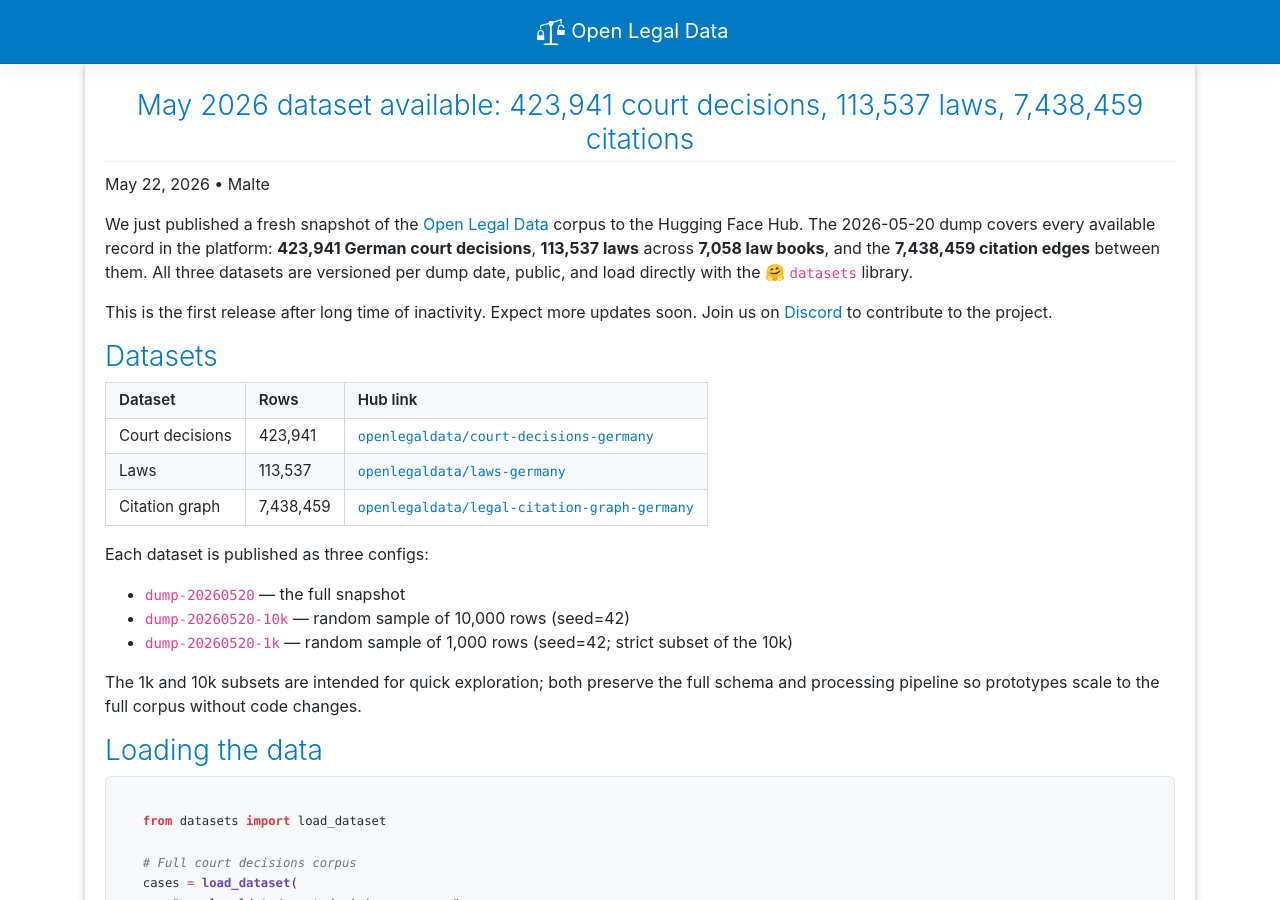
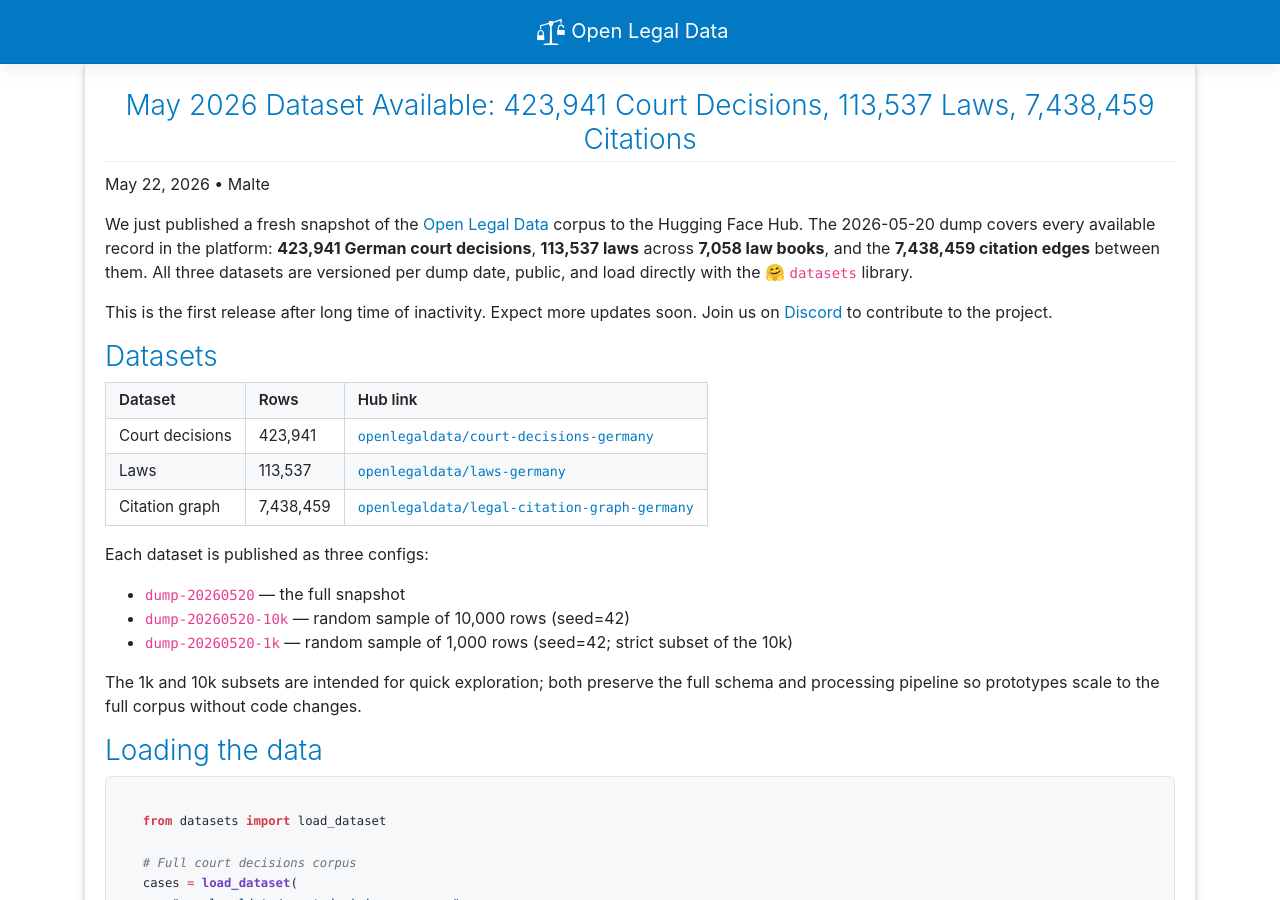
Before and after one commit to openlegaldata/blog, a Jekyll site: the page built from _posts/2026-05-22-may-2026-dataset-available.md, in a window 1280 px wide and 900 px high. Built offline with Jekyll 4.4.1, drawn with Linux system fonts in a browser that asks for light colours.

```diff
--- a/_posts/2026-05-22-may-2026-dataset-available.md
+++ b/_posts/2026-05-22-may-2026-dataset-available.md
@@ -1,6 +1,6 @@
 ---
 layout: post
-title: "May 2026 dataset available: 423,941 court decisions, 113,537 laws, 7,438,459 citations"
+title: "May 2026 Dataset Available: 423,941 Court Decisions, 113,537 Laws, 7,438,459 Citations"
 categories: research
 author: Malte
 language: en
```
